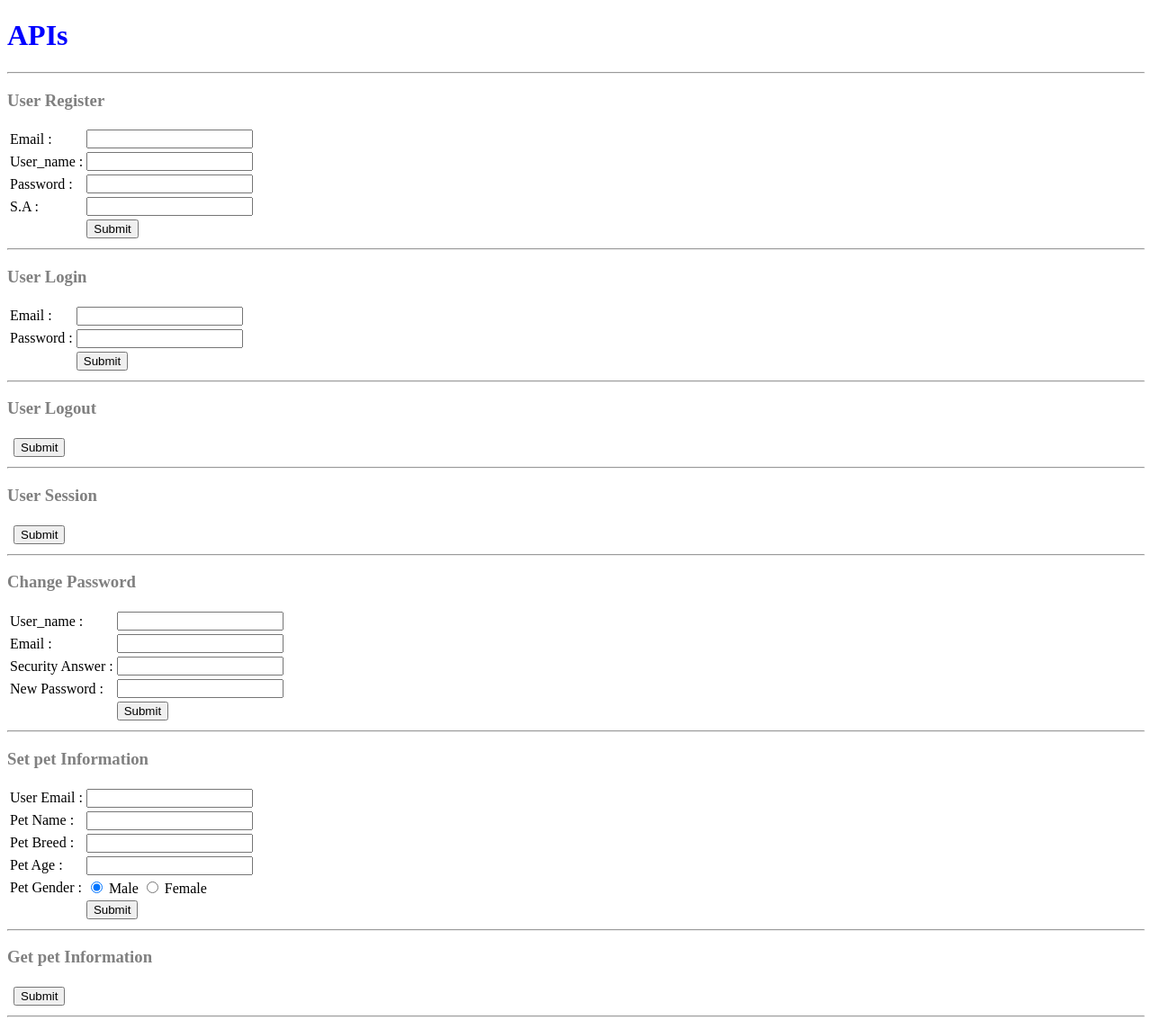
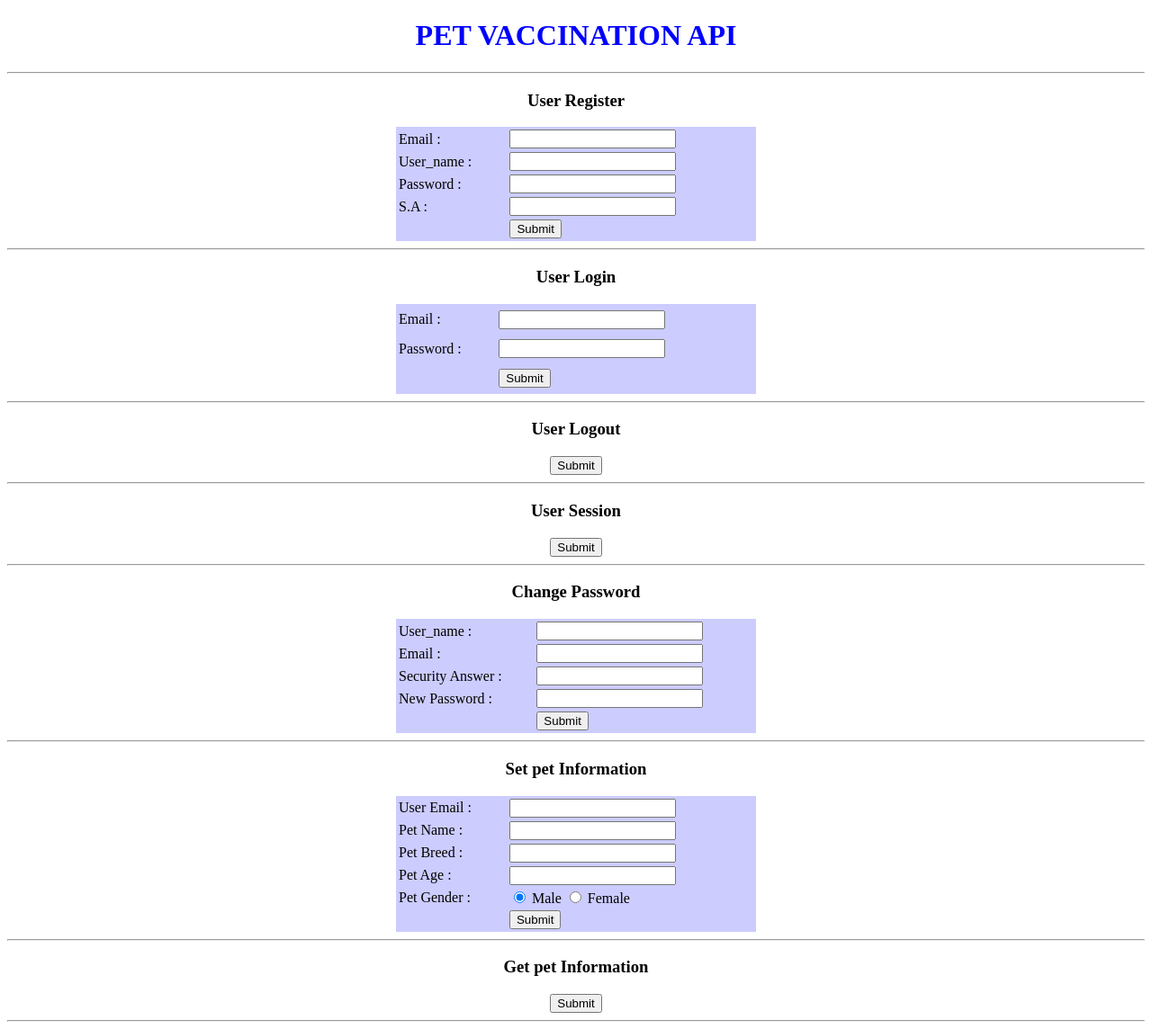
Before and after one commit to Priyankadev/pet_vaccination_api, a Python web app: template templates/index.html in a window 1280 px wide. Shown: the whole page at 90% size. Run offline with Jinja, Linux system fonts and the light colour scheme; the template is opened without the code that fills it, so the values that code supplies are empty.

Commit message:
update UI

```diff
--- a/templates/index.html
+++ b/templates/index.html
@@ -2,15 +2,15 @@
 <html lang="en">
 <head>
     <meta charset="UTF-8">
-    <title>Title</title>
+    <center><title>PET VACCINATION API</title>
 </head>
 <body>
-<h1 style="color:blue;"> APIs</h1>
+<h1  style="color:blue;"> PET VACCINATION API</h1>
 <hr>
 
-<h3 style="color:gray;"> User Register</h3>
+<h3 > User Register</h3>
 <form action="/api/register" method="post">
-    <table>
+    <table bgcolor="#ccccff" width="400" height="100">
         <tr>
             <td>Email :</td><td><input type="email" name="email" value="" required=""></td>
         </tr>
@@ -34,9 +34,9 @@
 
 
 
-<h3 style="color:gray;"> User Login</h3>
+<h3> User Login</h3>
 <form action="/api/login" method="post">
-    <table>
+    <table bgcolor="#ccccff" width="400" height="100">
         <tr>
             <td>Email :</td><td><input type="email" name="email" value="" required=""></td>
         </tr>
@@ -54,32 +54,29 @@
 </form>
 <hr>
 
-<h3 style="color:gray;"> User Logout</h3>
+<h3> User Logout</h3>
 <form action="/api/logout">
-    <table>
-           <tr>
-            <td></td><td><input type="submit"  value="Submit" ></td>
-        </tr>
+    <table bgcolor="#ccccff" width="400" >
+
+            <input type="submit"  value="Submit" >
+
 
     </table>
 </form>
 <hr>
 
 
-<h3 style="color:gray;"> User Session</h3>
+<h3 > User Session</h3>
 <form action="/api/whoami">
-    <table>
-           <tr>
-            <td></td><td><input type="submit"  value="Submit" ></td>
-        </tr>
-
+    <table bgcolor="#ccccff" width="400">
+           <input type="submit"  value="Submit" >
     </table>
 </form>
 <hr>
 
-<h3 style="color:gray;"> Change Password</h3>
+<h3> Change Password</h3>
 <form action="/api/reset_password" method="post">
-    <table>
+    <table bgcolor="#ccccff" width="400">
         <tr>
             <td>User_name :</td><td><input type="text" name="name" value="" required=""></td>
         </tr>
@@ -103,9 +100,9 @@
 <hr>
 
 
-<h3 style="color:gray;"> Set pet Information</h3>
+<h3> Set pet Information</h3>
 <form action="/api/set_pet_info" method="post">
-    <table>
+    <table bgcolor="#ccccff" width="400">
 
         <tr>
             <td>User Email :</td><td><input type="email" name="email" value="" required=""></td>
@@ -133,17 +130,14 @@
     </table>
 </form>
 <hr>
-<h3 style="color:gray;"> Get pet Information</h3>
+<h3> Get pet Information</h3>
 <form action="/api/get_pet_info">
-    <table>
-           <tr>
-            <td></td><td><input type="submit"  value="Submit" ></td>
-        </tr>
-
+    <table bgcolor="#ccccff" width="400">
+           <input type="submit"  value="Submit" >
     </table>
 </form>
 <hr>
 
-
+</center>
 </body>
 </html>
```
